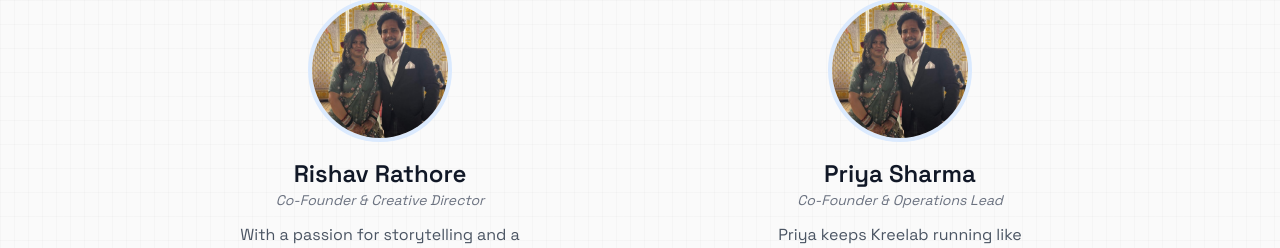
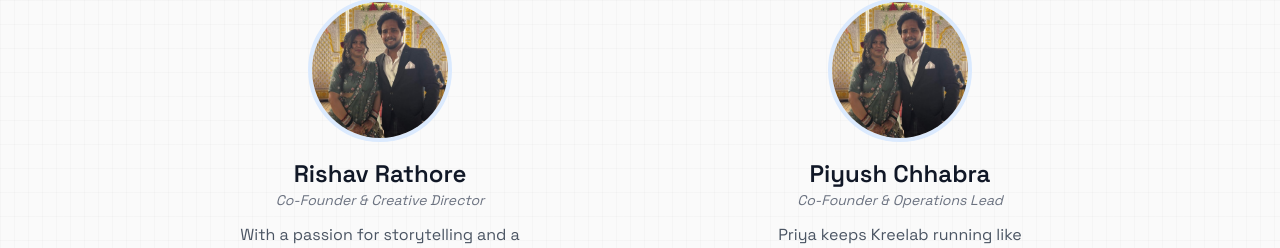
Before and after one commit to Tukesh1/kreelab, a Next.js app: page /about in a window 1280 px wide. Shown: the part 1872-2120 px from the top of the page. Built offline with nearby package versions, Linux system fonts and the light colour scheme.

Commit message:
name correction

```diff
--- a/app/about/page.tsx
+++ b/app/about/page.tsx
@@ -120,10 +120,10 @@
                             <div className="max-w-xs mx-auto">
                                 <img
                                     src="/images/founder.png" // Replace with actual image path
-                                    alt="Priya Sharma, Co-Founder"
+                                    alt="Piyush Chhabra, Co-Founder"
                                     className="w-36 h-36 rounded-full mx-auto mb-4 object-cover border-4 border-blue-100"
                                 />
-                                <h3 className="text-2xl font-semibold text-gray-900">Priya Sharma</h3>
+                                <h3 className="text-2xl font-semibold text-gray-900">Piyush Chhabra</h3>
                                 <p className="text-sm text-gray-500 italic">Co-Founder & Operations Lead</p>
                                 <p className="mt-3 text-gray-600 leading-relaxed">
                                     Priya keeps Kreelab running like clockwork, blending precision with a relentless drive to deliver results. Her operational expertise ensures we’re always ready for action.
```
